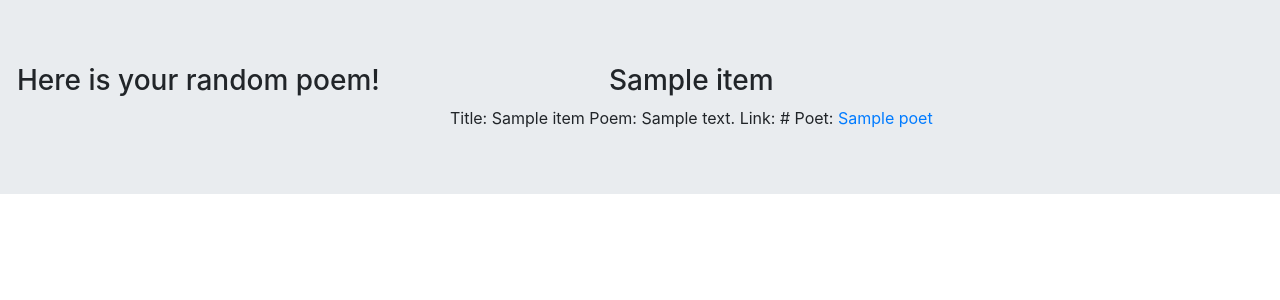
After one commit to adhithin/virtualLibrary, a Flask app: page /randompoem/ in a window 1280 px wide. The commit adds this page. Shown: the top 300 px of the page. Run offline with Flask 2, Linux system fonts and the light colour scheme; a database or web service that is not in the repository returns one stand-in record (values such as "Sample title"); data that the repository does not hold is empty; some libraries are stand-ins or nearby versions.

Commit message:
random poem generator

```diff
--- a/booksearch/app.py
+++ b/booksearch/app.py
@@ -34,8 +34,8 @@ def search():
         if 'SciFi' in genres:
             return render_template("index.html")
     if request.method == 'POST':
-        return render_template("select-book.html", bookrecs=Books(int(request.form.get("series"))))
-    return render_template("select-book.html", bookrecs=Books(1))
+        return render_template("select-poem.html", bookrecs=Books(int(request.form.get("series"))))
+    return render_template("select-poem.html", bookrecs=Books(1))
 
 @booksearch_bp.route('/allgenres', methods=['GET', 'POST'])
 def allgenres():
--- a/main.py
+++ b/main.py
@@ -8,10 +8,10 @@ import smtplib
 import time
 from emails.app import emails_bp
 from findabook.app import bookfinder_bp
-from booksearch.app import booksearch_bp
+# from booksearch.app import booksearch_bp
 from booksmart.app import booksmart_bp
 from lukebp.bp import squared_bp
-from randombook.app import randombook_bp
+from randompoem.app import randompoem_bp
 
 
 
@@ -19,9 +19,9 @@ from randombook.app import randombook_bp
 app = Flask(__name__)
 app.register_blueprint(emails_bp, url_prefix='/emails')
 app.register_blueprint(bookfinder_bp, url_prefix='/findabook')
-app.register_blueprint(booksearch_bp, url_prefix='/booksearch')
+# app.register_blueprint(booksearch_bp, url_prefix='/booksearch')
 app.register_blueprint(booksmart_bp, url_prefix='/booksmart')
-app.register_blueprint(randombook_bp, url_prefix='/randombook')
+app.register_blueprint(randompoem_bp, url_prefix='/randompoem')
 app.register_blueprint(squared_bp, url_prefix='/lukebp_bp')
 
 basedir = os.path.abspath(os.path.dirname(__file__))
--- /dev/null
+++ b/randompoem/app.py
@@ -0,0 +1,26 @@
+import os
+from flask import Flask, Blueprint, render_template, flash, redirect, url_for, session, logging
+import requests
+from flask import request
+from flask_sqlalchemy import SQLAlchemy
+from sqlalchemy import desc
+#from bs4 import BeautifulSoup
+import smtplib
+import time
+from randompoem.author import Authors
+
+
+randompoem_bp = Blueprint('randompoem', __name__,
+                          template_folder='templates',
+                          static_folder='static', static_url_path='assets')
+
+
+@randompoem_bp.route('/')
+def random():
+    poemdata = get_poem_data()
+    return render_template("poem.html", poemdata=poemdata)
+
+def get_poem_data():
+    response = requests.get("https://www.poemist.com/api/v1/randompoems")
+    remotedata = response.json()
+    return remotedata
--- a/randombook/author.py
+++ b/randompoem/author.py
@@ -1,7 +1,7 @@
 import random
 
-authorlist1 = ["J K Rowling", "Rick Riordan", "Mark Twain", "Charles Dickens", "Jane Austen"]
-authorlist2 = ["Mark Twain", "Jane Austen", "Rick Riordan"]
+authorlist1 = ["J K Rowling", "Rick Riordan", "Mark Twain", "Charles Dickens", "Jane Austen", "Beverley Cleary"]
+# authorlist2 = ["Mark Twain", "Jane Austen", "Rick Riordan"]
 
 class Authors:
     """Initializer of class takes series parameter and returns Class Objects"""
@@ -21,8 +21,8 @@ class Authors:
 
 
     def authors_list(self):
-        limit = self._series
-        f = [(random.sample((authorlist1), k=2))]  # fibonacci starting array/list
+        limit = 1
+        f = [(random.sample((authorlist1), k=4))]  # fibonacci starting array/list
         while limit > 0:
             self.set_data(f[0])
             f = [f[0]]
@@ -58,5 +58,5 @@ if __name__ == "__main__":
     '''Value for testing'''
     a = 4
     '''Constructor of Class object'''
-    authorrecs = Authors(a/a)
+    authorrecs = Authors(1)
     print(f"Here are some author recomendations = {authorrecs.list}")
--- /dev/null
+++ b/randompoem/templates/poem.html
@@ -0,0 +1,41 @@
+<!DOCTYPE html>
+<html lang="en">
+<head>
+    <meta charset="UTF-8">
+    <title>Title</title>
+    <link rel="stylesheet" href="https://maxcdn.bootstrapcdn.com/bootstrap/4.0.0/css/bootstrap.min.css"
+          integrity="sha384-Gn5384xqQ1aoWXA+058RXPxPg6fy4IWvTNh0E263XmFcJlSAwiGgFAW/dAiS6JXm" crossorigin="anonymous">
+    <script src="https://cdn.jsdelivr.net/npm/bootstrap@5.0.0-beta2/dist/js/bootstrap.bundle.min.js"
+            integrity="sha384-b5kHyXgcpbZJO/tY9Ul7kGkf1S0CWuKcCD38l8YkeH8z8QjE0GmW1gYU5S9FOnJ0"
+            crossorigin="anonymous"></script>
+</head>
+<body>
+
+
+<div class="jumbotron text-center row">
+    <div>
+        <h3>Here is your random poem! </h3>
+    </div>
+
+    <div class="col-md-6">
+        <h3>{{ poemdata[0].title }}</h3>
+        <!-- Number, List table -->
+
+
+        <div>
+            Title: {{ poemdata[0].title }}
+            Poem: {{ poemdata[0].content }}
+            Link: {{ poemdata[0].url }}
+            Poet:  <a href="{{poemdata[0].poet.url}}">{{poemdata[0].poet.name}} </a>
+
+        </div>
+
+
+    </div>
+
+
+</div>
+
+
+</body>
+</html>
--- a/templates/home.html
+++ b/templates/home.html
@@ -89,6 +89,7 @@ box-sizing: border-box;
     <a href="/booksearch" style="font-family:Courier New">Book Recs</a>
     <a href="/randombook" style="font-family:Courier New">Author Recs</a>
     <a href="#contact" style="font-family:Courier New">Contact</a>
+    <a href="/randompoem" style="font-family:Courier New">Random Poem</a>
 </div>
 
 <div class="main">
```
Also changed, not shown: randombook/app.py (deleted, +0 -25 lines), randombook/templates/book.html (deleted, +0 -51 lines).
